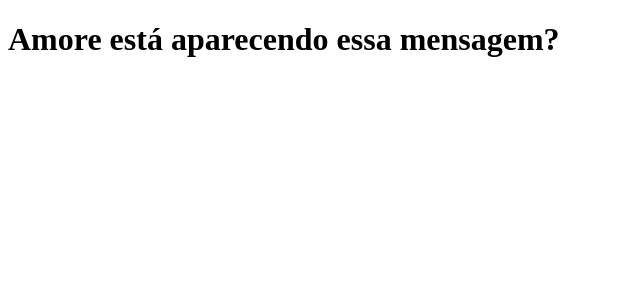
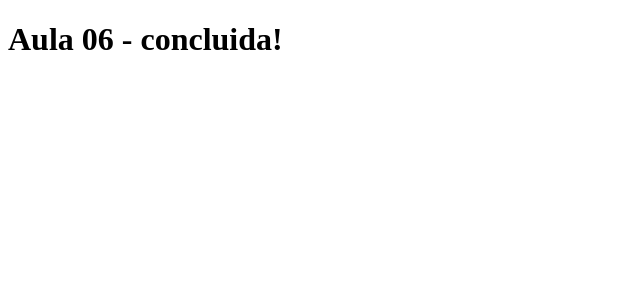
Before and after one commit to RichardVes/tabnews_clone, a Next.js app: page / in a window 1280 px wide. Shown: the top 300 px of the page, without its empty margins (0-640 px from the left). Built offline with nearby package versions, Linux system fonts and the light colour scheme.

Commit message:
Dia 06 Concluido

```diff
--- a/pages/index.js
+++ b/pages/index.js
@@ -1,4 +1,4 @@
 function Home() {
-  return <h1> Amore está aparecendo essa mensagem?</h1>;
+  return <h1> Aula 06 - concluida!</h1>;
 }
 export default Home;
```
